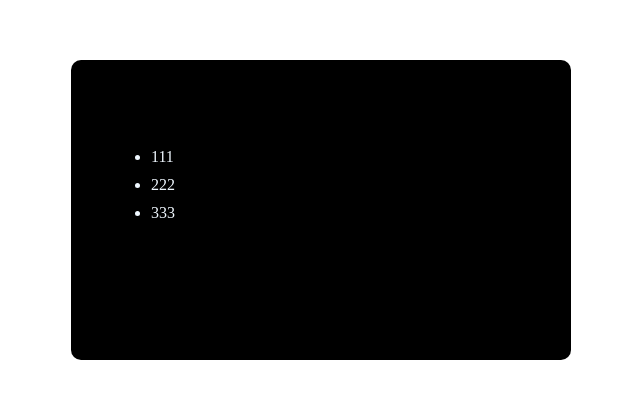
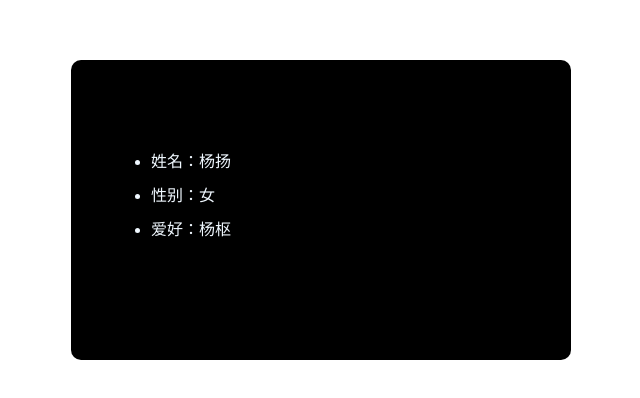
Before and after one commit to yangshu17/test-page, a plain HTML site: page index.html in a window 1280 px wide. Shown: the part 240-638 px from the top of the page, without its empty margins (319-959 px from the left). Drawn offline with Linux system fonts and the light colour scheme.

Commit message:
Add files via upload

```diff
--- a/index.html
+++ b/index.html
@@ -2,7 +2,7 @@
 <html>
 <head>
 <meta charset="utf-8">
-<title>SEASKY系列教程</title>
+<title>杨扬简介</title>
     <style>
         .hello_git
         {
@@ -26,9 +26,9 @@
     <div class="hello_git">
         <br><br><br><br>
         <ul>
-            <li>111</li>
-            <li>222</li>
-            <li>333</li>
+            <li>姓名：杨扬</li>
+            <li>性别：女</li>
+            <li>爱好：杨枢</li>
         </ul>
     </div>
 
```
